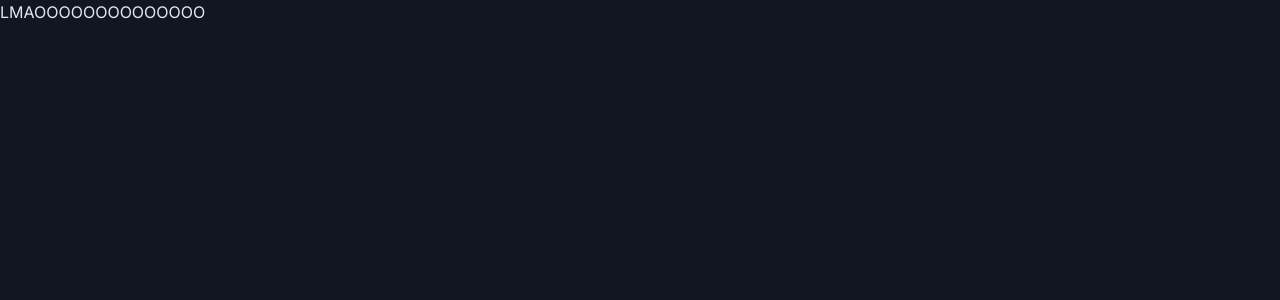
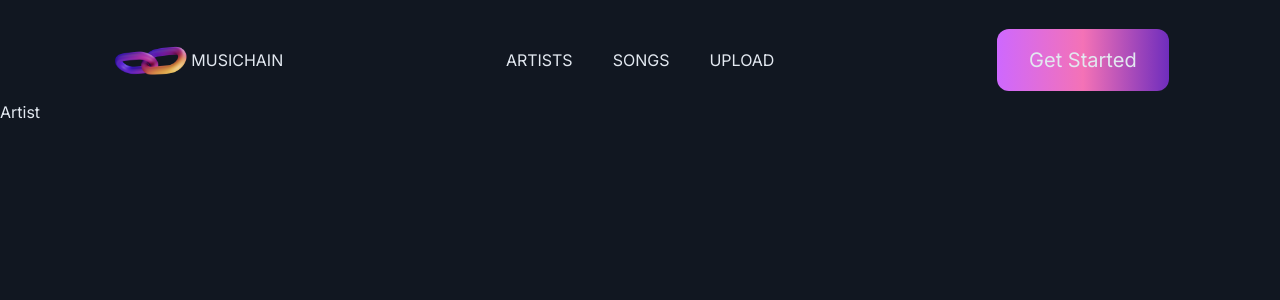
Before and after one commit to NeoZ666/Web5, a Next.js app in the folder webapp/: page /artist in a window 1280 px wide. Shown: the top 300 px of the page. Built offline with nearby package versions, Linux system fonts and the light colour scheme.

Commit message:
Artist & Songs page

```diff
--- a/webapp/app/artist/page.jsx
+++ b/webapp/app/artist/page.jsx
@@ -1,7 +1,13 @@
 import React from "react";
+import Navbar from "../components/Navbar";
 
 const page = () => {
-  return <div>LMAOOOOOOOOOOOOOO</div>;
+  return (
+    <>
+      <Navbar />
+      Artist
+    </>
+  );
 };
 
 export default page;
--- a/webapp/app/components/Navbar.jsx
+++ b/webapp/app/components/Navbar.jsx
@@ -1,3 +1,4 @@
+"use client";
 import React, { useEffect, useState } from "react";
 import { useRouter } from "next/navigation";
 import Link from "next/link";
--- a/webapp/app/songs/page.jsx
+++ b/webapp/app/songs/page.jsx
@@ -1,7 +1,13 @@
 import React from "react";
+import Navbar from "../components/Navbar";
 
 const page = () => {
-  return <div>Songs</div>;
+  return (
+    <>
+      <Navbar />
+      Songs
+    </>
+  );
 };
 
 export default page;
```
